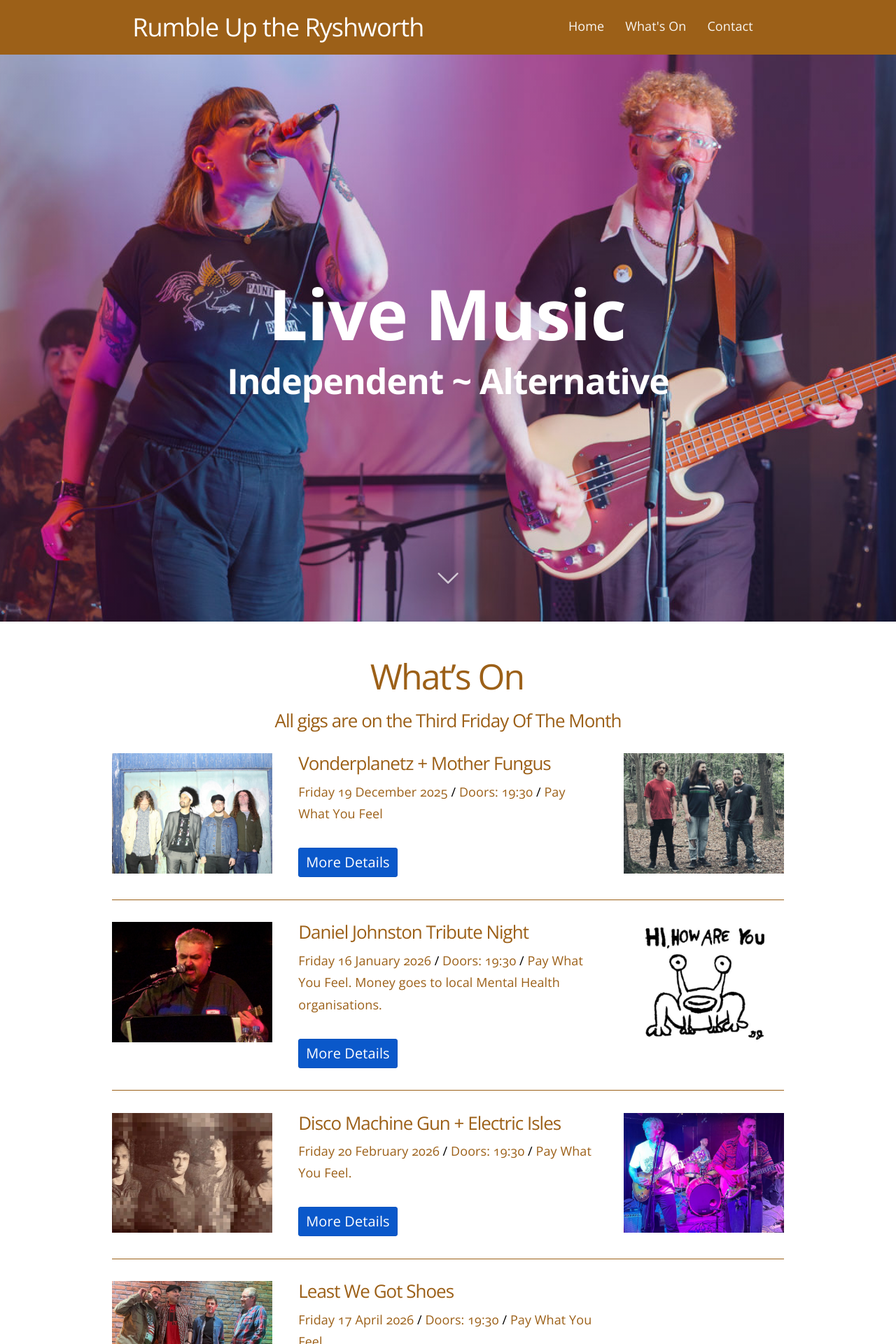
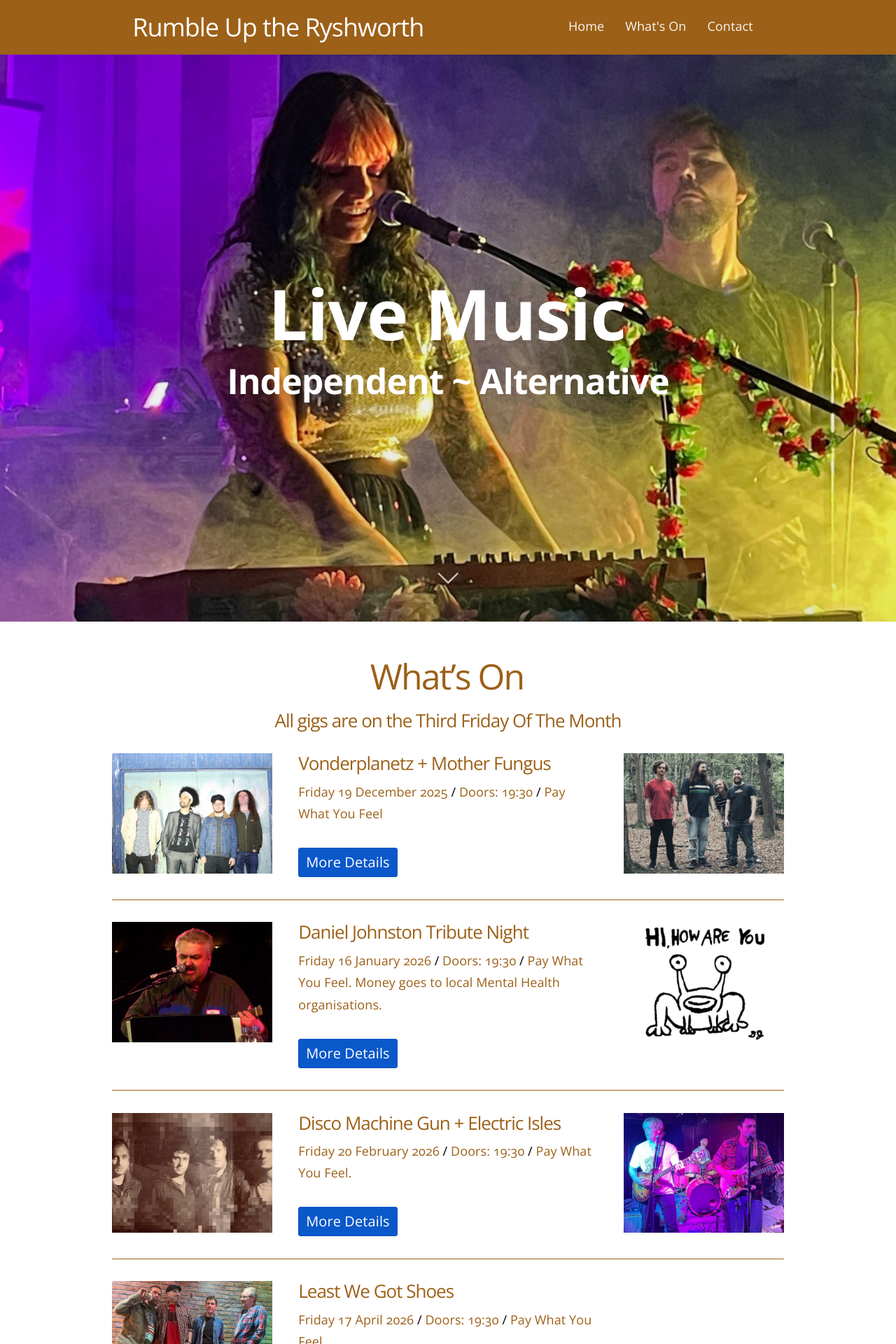
Before and after one commit to caprenter/rumble, a Jekyll site: the page built from docs/index.md, in a window 1280 px wide. Shown: the top 1920 px of the page at 70% size. Built offline with Jekyll 4.4.1, drawn with Linux system fonts in a browser that asks for light colours; comment, search, counter and statistics services are not loaded.

Commit message:
Udate frolling november gig

```diff
--- a/docs/index.md
+++ b/docs/index.md
@@ -10,7 +10,7 @@ current: home
 # in _includes/head.html to make use of the data below using e.g. film.main-image
 # Defaults to use if no 'next film'
 # cover: splashes/tiger-island_rumble.jpg
-cover: splashes/crumbs2.jpg
+cover: splashes/carol-hodge.jpg
 ---
 <!-- < default -->
 <!-- The tag above means - insert everything in this file into the [body] of the default.hbs template -->
```
Also changed, not shown: docs/events/nov-2025.md (+2 -0 lines), docs/assets/images/gallery/Rumble11_CarolHodge02.jpg (added), docs/assets/images/gallery/Rumble11_CarolHodge03.jpg (added), docs/assets/images/gallery/Rumble11_ScaramangaSix01.jpg (added), docs/assets/images/gallery/Rumble11_ScaramangaSix04.jpg (added), docs/assets/images/splashes/carol-hodge.jpg (added), docs/assets/images/thumbnails/Rumble11_CarolHodge02.jpg (added), docs/assets/images/thumbnails/Rumble11_CarolHodge03.jpg (added), docs/assets/images/thumbnails/Rumble11_ScaramangaSix01.jpg (added), docs/assets/images/thumbnails/Rumble11_ScaramangaSix04.jpg (added).
